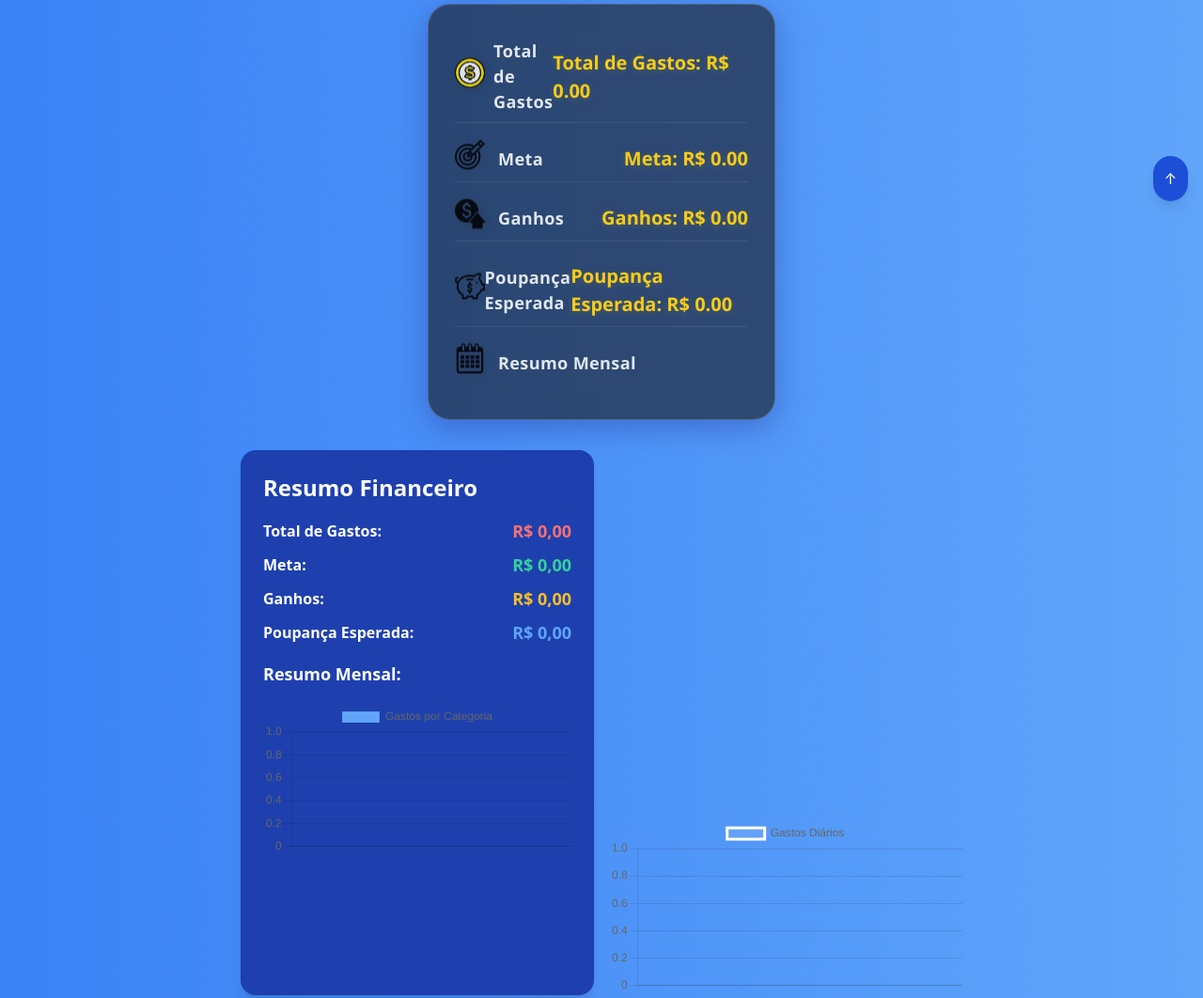
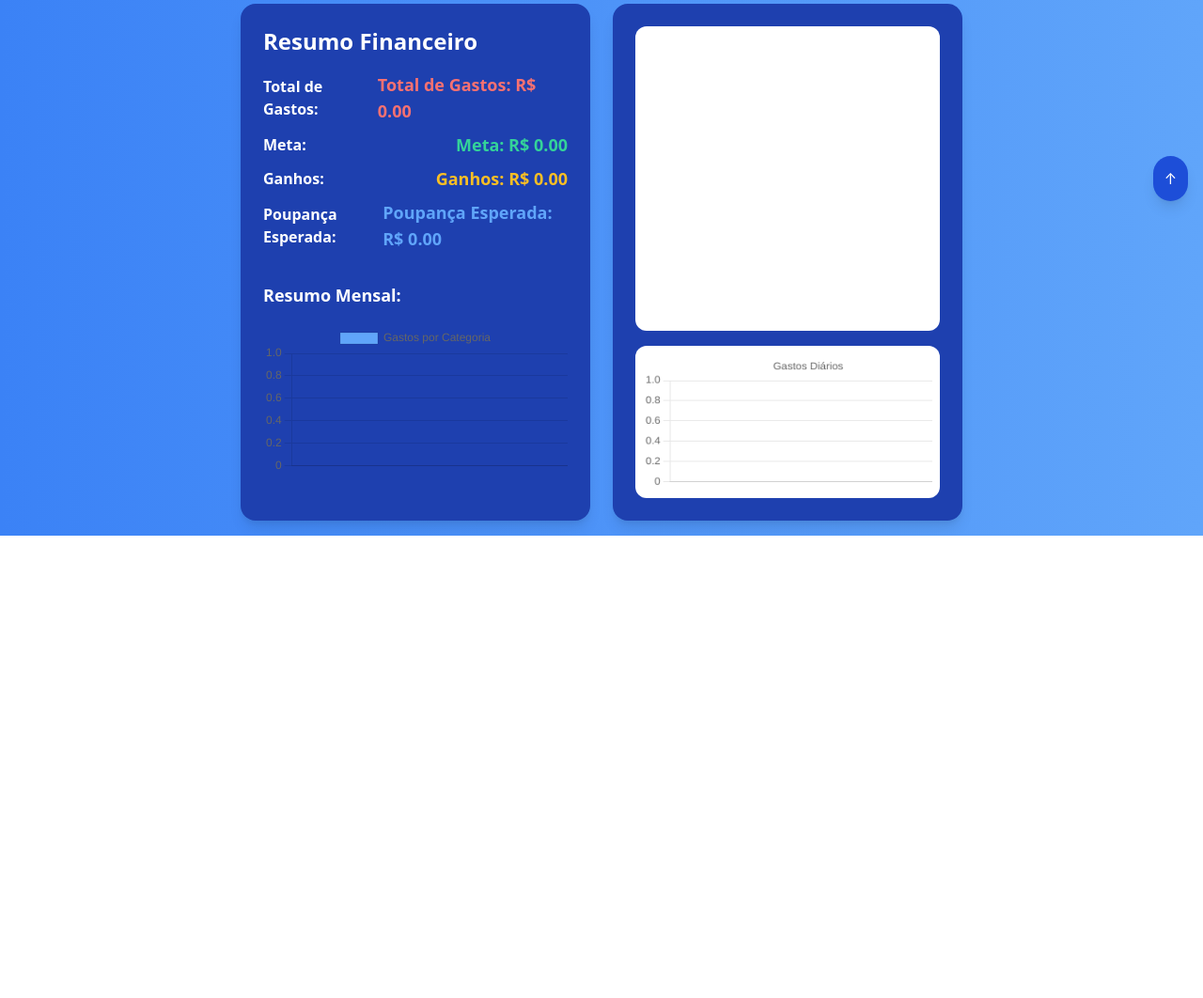
Before and after one commit to LucasFerreiraCode/Controle-de-Gastos, a plain HTML site: page index.html in a window 1280 px wide. Shown: the part 570-1632 px from the top of the page at 94% size. After the commit the page ends 1140 px from the top, so only its background shows below. Drawn offline with nearby package versions, Linux system fonts and the light colour scheme.

Commit message:
Update index.html

```diff
--- a/index.html
+++ b/index.html
@@ -69,37 +69,9 @@
             </table>
         </div>
 
-        <!-- Modern Dashboard Card -->
-        <div class="dashboard-card mt-8">
-            <div class="dashboard-row">
-                <span class="dashboard-icon animate-float"><img src="./img/money-svg.svg" alt="Total"></span>
-                <span class="dashboard-label">Total de Gastos</span>
-                <span id="total-display" class="dashboard-value">R$ 0,00</span>
-            </div>
-            <div class="dashboard-row">
-                <span class="dashboard-icon animate-float"><img src="./img/goal-svg.svg" alt="Meta"></span>
-                <span class="dashboard-label">Meta</span>
-                <span id="goal-display" class="dashboard-value">R$ 0,00</span>
-            </div>
-            <div class="dashboard-row">
-                <span class="dashboard-icon animate-float"><img src="./img/income-svg.svg" alt="Ganhos"></span>
-                <span class="dashboard-label">Ganhos</span>
-                <span id="income-display" class="dashboard-value">R$ 0,00</span>
-            </div>
-            <div class="dashboard-row">
-                <span class="dashboard-icon animate-float"><img src="/img/poupança-svg.svg" alt="Poupança"></span>
-                <span class="dashboard-label">Poupança Esperada</span>
-                <span id="saving-display" class="dashboard-value">R$ 0,00</span>
-            </div>
-            <div class="dashboard-row">
-                <span class="dashboard-icon animate-float"><img src="./img/calendar-svg.svg" alt="Resumo"></span>
-                <span class="dashboard-label">Resumo Mensal</span>
-                <span id="monthly-summary" class="dashboard-value"></span>
-            </div>
-        </div>
-
-        <div class="grid md:grid-cols-2 gap-4 mt-8">
-            <div class="bg-blue-800 p-6 rounded-2xl shadow-lg">
+        <div class="grid md:grid-cols-2 gap-6 mt-8 items-stretch">
+            <!-- Painel Resumo Financeiro -->
+            <div class="bg-blue-800 p-6 rounded-2xl shadow-lg w-full h-full flex flex-col">
                 <h2 class="text-2xl font-bold mb-4">Resumo Financeiro</h2>
                 <div class="flex items-center justify-between mb-2">
                     <span class="font-semibold">Total de Gastos:</span>
@@ -117,15 +89,16 @@
                     <span class="font-semibold">Poupança Esperada:</span>
                     <span id="saving-display" class="text-lg font-bold text-blue-400">R$ 0,00</span>
                 </div>
-                <div id="monthly-summary" class="mt-4">
+                <div id="monthly-summary" class="mt-4 flex-grow">
                     <h3 class="text-lg font-semibold mb-2">Resumo Mensal:</h3>
                     <canvas id="monthly-chart" class="w-full h-40"></canvas>
                 </div>
             </div>
 
-            <div class="flex flex-col gap-4">
-                <canvas id="chart"></canvas>
-                <canvas id="chart-dia"></canvas>
+            <!-- Painel com Gráficos -->
+            <div class="bg-blue-800 p-6 rounded-2xl shadow-lg w-full h-full flex flex-col gap-4">
+                <canvas id="chart" class="bg-white rounded-xl p-2 flex-grow"></canvas>
+                <canvas id="chart-dia" class="bg-white rounded-xl p-2 flex-grow"></canvas>
             </div>
         </div>
     </div>
@@ -133,7 +106,6 @@
     <button id="scroll-top-btn"
         class="fixed bottom-4 right-4 bg-blue-700 text-white p-3 rounded-full shadow-lg">↑</button>
 
-    <!-- Toast Container -->
     <div id="toast-container" class="fixed bottom-6 right-6 flex flex-col gap-2 z-50"></div>
 
     <script>
```
